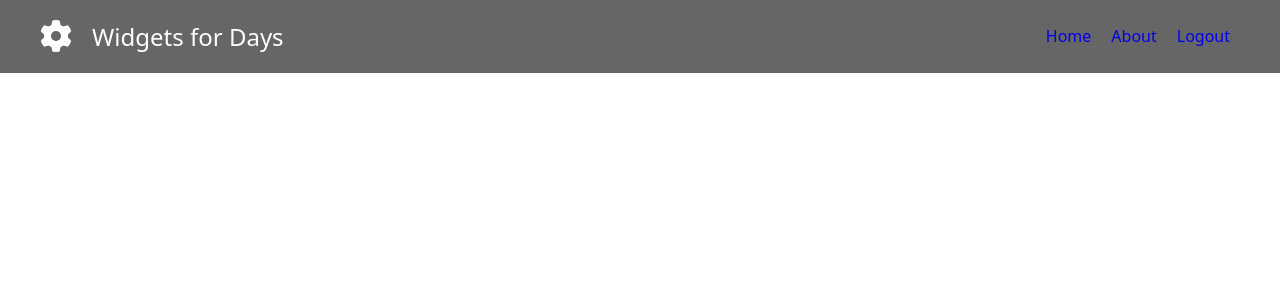
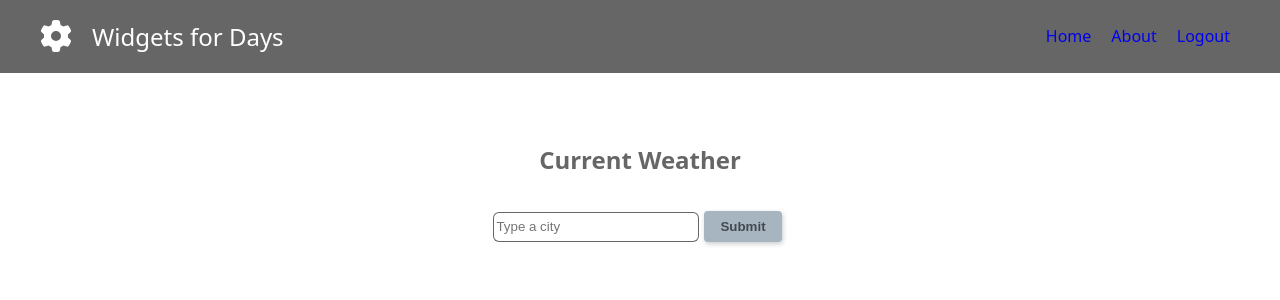
Before and after one commit to arianneelise/react-capstone-project, a React (Create React App) app: page /weather in a window 1280 px wide. Shown: the top 300 px of the page. Built offline with nearby package versions, Linux system fonts and the light colour scheme; no server answers.

Commit message:
Added weather widget

```diff
--- a/src/App.js
+++ b/src/App.js
@@ -8,6 +8,7 @@ import Home from "./pages/Home";
 import Logout from "./pages/Logout";
 import About from "./pages/About";
 import Swapi from "./component/widgets/Swapi";
+import Weather from "./component/widgets/Weather";
 // import NoMatch from "./component/NoMatch";
 import "./styles/App.scss";
 
@@ -22,6 +23,7 @@ function App() {
           <Route path="/about" component={About} />
           <Route path="/logout" component={Logout} />
           <Route path="/swapi" component={Swapi} />
+          <Route path="/weather" component={Weather} />
           {/* <Route component={NoMatch} /> */}
         </Switch>
       </Router>
--- a/src/component/widgets/Swapi.js
+++ b/src/component/widgets/Swapi.js
@@ -1,5 +1,3 @@
-// Swapi Query Widget -should be able to search swapi through your app
-// and display information retrieved
 import { useState, useEffect } from "react";
 
 import People from "../swapi/People";
--- /dev/null
+++ b/src/component/widgets/Weather.js
@@ -0,0 +1,67 @@
+import { useEffect } from "react";
+import { useState } from "react";
+
+export default function Weather() {
+  const [input, setInput] = useState("");
+  const [cityName, setCityName] = useState("Orem");
+  const [data, setData] = useState({});
+  const [render, setRender] = useState(false);
+  const [icon, setIcon] = useState("");
+  const apiKey = "642669967fc7cb5019f0fd7d35e121fd";
+
+  useEffect(() => {
+    fetch(
+      `https://api.openweathermap.org/data/2.5/weather?q=${cityName}&appid=${apiKey}&units=imperial`
+    )
+      .then((res) => res.json())
+      .then((data) => setData(data))
+      .catch((err) => console.error(err));
+  }, [cityName, apiKey]);
+
+  useEffect(() => {
+    if (data.weather) {
+      setIcon(data.weather[0]["icon"]);
+      setRender(true);
+    }
+  }, [data]);
+
+  const handleSubmit = (e) => {
+    e.preventDefault();
+    setCityName(input);
+    setInput("");
+  };
+
+  const renderData = () => {
+    return (
+      <div className="weather-display">
+        <h1>{data.name}</h1>
+        <p>It is currently</p>
+        <h2>{Math.floor(data.main["temp"])}°F</h2>
+        <img
+          src={`http://openweathermap.org/img/wn/${icon}@2x.png`}
+          alt="weather icon"
+        />
+        <p>{data.weather[0]["description"]}</p>
+        <p>
+          High: {Math.floor(data.main["temp_max"])}°F Low:{" "}
+          {Math.floor(data.main["temp_min"])}°F
+        </p>
+      </div>
+    );
+  };
+
+  return (
+    <div className="weather-wrapper">
+      <h2>Current Weather</h2>
+      <form onSubmit={handleSubmit}>
+        <input
+          type="text"
+          onChange={(e) => setInput(e.target.value)}
+          placeholder={input === "" ? "Type a city" : input}
+        />
+        <button type="submit">Submit</button>
+      </form>
+      {render && renderData()}
+    </div>
+  );
+}
--- a/src/pages/Home.js
+++ b/src/pages/Home.js
@@ -1,11 +1,13 @@
 import Widget from "../component/Widget";
 import Space from "../images/space.jpg";
+import Clouds from "../images/clouds.jpg";
 
 export default function Home() {
   return (
     <div className="home-wrapper">
       <div className="home-hero">
         <Widget img={Space} name="Swapi" />
+        <Widget img={Clouds} name="Weather" />
         <p>
           Look at the code on{" "}
           <a href="https://github.com/arianneelise/widgets-projects" target="/">
--- a/src/styles/App.scss
+++ b/src/styles/App.scss
@@ -3,6 +3,7 @@
 @import "./navbar.scss";
 @import "./widget.scss";
 @import "./swapi.scss";
+@import "./weather.scss";
 
 body {
   margin: 0;
--- a/src/styles/swapi.scss
+++ b/src/styles/swapi.scss
@@ -7,10 +7,7 @@
 
   form {
     .text-input {
-      line-height: 2em;
-      width: 300px;
-      border-radius: 6px;
-      border: 1px solid $main-color;
+      @include input-style();
     }
     button {
       @include button-style();
--- a/src/styles/theme.scss
+++ b/src/styles/theme.scss
@@ -13,4 +13,11 @@
   }
 }
 
+@mixin input-style {
+  line-height: 2em;
+  width: 300px;
+  border-radius: 6px;
+  border: 1px solid $main-color;
+}
+
 $main-color: rgb(0, 0, 0, 0.6);
--- /dev/null
+++ b/src/styles/weather.scss
@@ -0,0 +1,27 @@
+.weather-wrapper {
+  margin-top: 50px;
+  display: flex;
+  flex-direction: column;
+  align-items: center;
+  text-align: center;
+
+  form {
+    padding: 10px 0 40px 0;
+    input {
+      @include input-style;
+      width: 200px;
+    }
+    button {
+      @include button-style;
+    }
+  }
+
+  .weather-display {
+    width: 350px;
+    box-shadow: 1px 2px 5px rgb(0, 0, 0, 0.2);
+    border-radius: 6px;
+    h2 {
+      margin: 0;
+    }
+  }
+}
```
Also changed, not shown: src/images/clouds.jpg (added).
